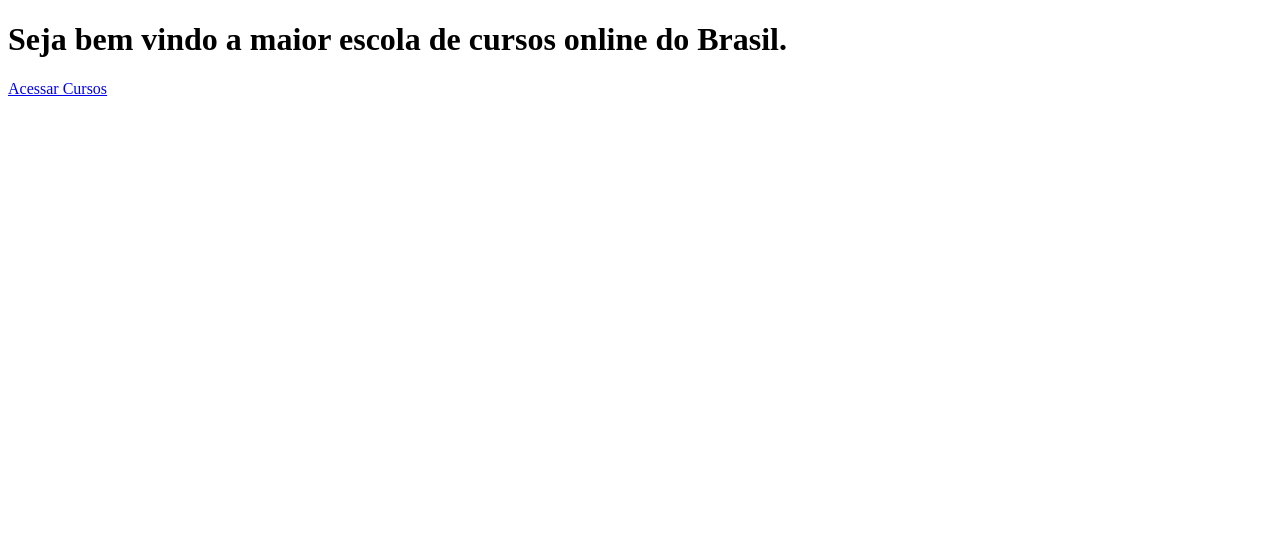
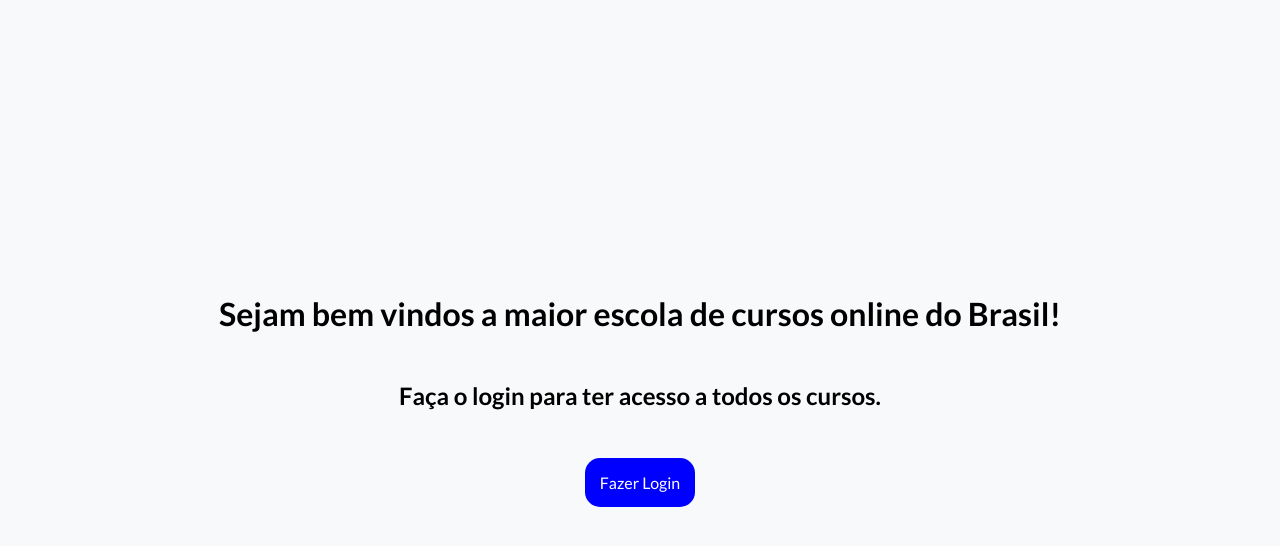
Before and after one commit to Viitorsoares/site_venda_de_cursos_de_PPI, a website: page public/index.html in a window 1280 px wide. Drawn offline with Linux system fonts and the light colour scheme.

Commit message:
Estilizando o projeto

```diff
--- a/index.js
+++ b/index.js
@@ -1,6 +1,6 @@
 import express from 'express';
-
 import session from 'express-session';
+import verificarAutenticacao from './security/authenticate.js';
 
 const app = express();
 const porta = 3000;
@@ -42,7 +42,7 @@ app.get("/logout", (requisicao, resposta) => {
 app.use(express.static('public'));
 
 //middleware - verificarAutenticacao
-app.use(express.static('private'));
+app.use(verificarAutenticacao, express.static('private'));
 
 app.listen(porta, host, () => {
     console.log(`Servidor em execução em http://${host}:${porta}`);   //`` template literals
--- a/public/index.html
+++ b/public/index.html
@@ -3,12 +3,14 @@
 <head>
     <meta charset="UTF-8">
     <meta name="viewport" content="width=device-width, initial-scale=1.0">
+    <link rel="stylesheet" href="styles/styles.css">
     <title>VS Cursos</title>
 </head>
 <body>
-    <div>
-        <h1>Seja bem vindo a maior escola de cursos online do Brasil.</h1>
-        <a href="/courses.html">Acessar Cursos</a>
+    <div class="text_title">
+        <h1>Sejam bem vindos a maior escola de cursos online do Brasil!</h1>
+        <h2>Faça o login para ter acesso a todos os cursos.</h2>
+        <a href="/login.html">Fazer Login</a>
     </div>
 </body>
 </html>
--- /dev/null
+++ b/public/styles/styles.css
@@ -0,0 +1,37 @@
+@import url('https://fonts.googleapis.com/css2?family=Lato:ital,wght@0,100;0,300;0,400;0,700;0,900;1,100;1,300;1,400;1,700;1,900&family=Roboto:ital,wght@0,100..900;1,100..900&display=swap');
+
+* {
+    margin: 0;
+    padding: 0;
+    box-sizing: border-box;
+    background-color: #F7F9FA;
+    font-family: "Lato", sans-serif;
+    text-decoration: none;
+}
+
+.text_title {
+    height: 100vh;
+    width: 100vw;
+    display: flex;
+    flex-direction: column;
+    align-items: center;
+    justify-content: center;
+    gap: 3rem;
+}
+
+.text_title h1 {
+    font-size: 2rem;
+    font-weight: bold;
+}
+
+.text_title a {
+    background-color: blue;
+    color: #fff;
+    padding: 15px;
+    border-radius: 15px;
+    cursor: pointer;
+}
+
+.text_title a:hover {
+    background-color: rgba(0, 0, 255, 0.767);
+}
```
Also changed, not shown: private/menu.html (added, +37 -0 lines), public/courses.html (deleted, +0 -12 lines), security/authenticate.js (added, +9 -0 lines), private/courseDescription.html (deleted).
